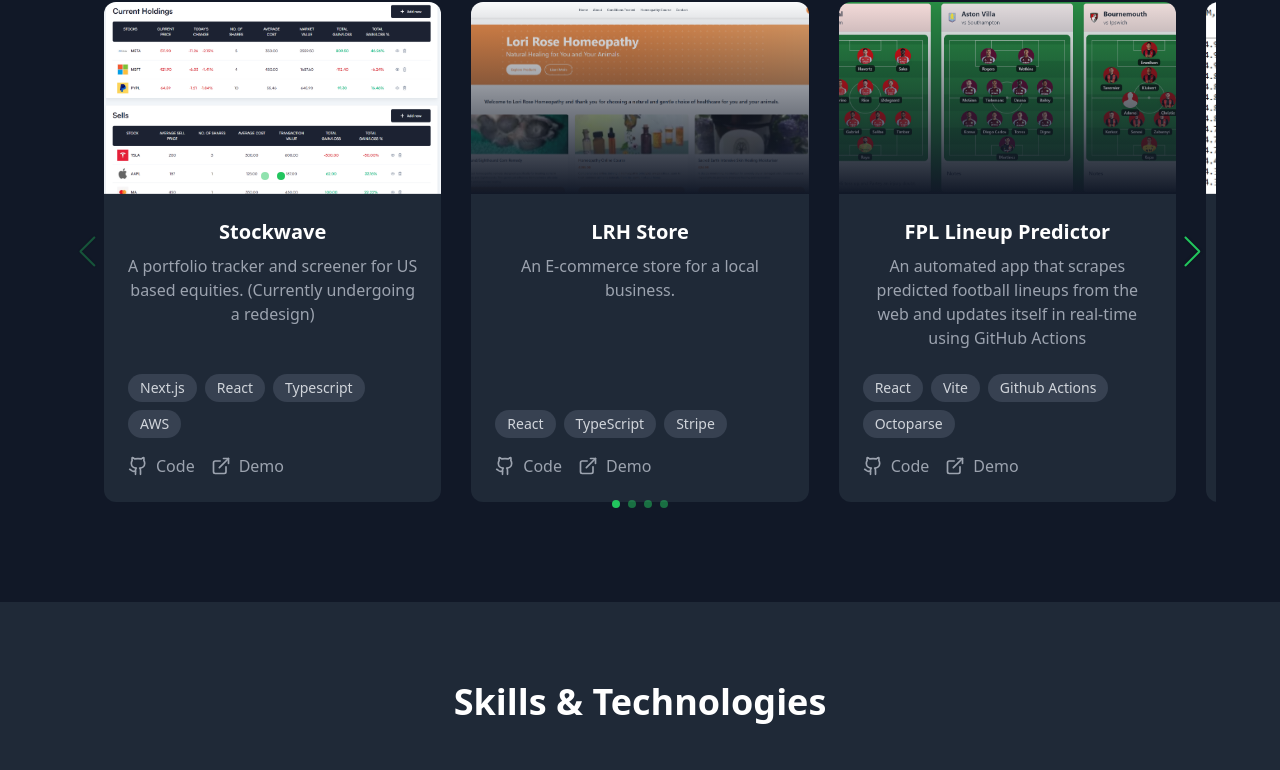
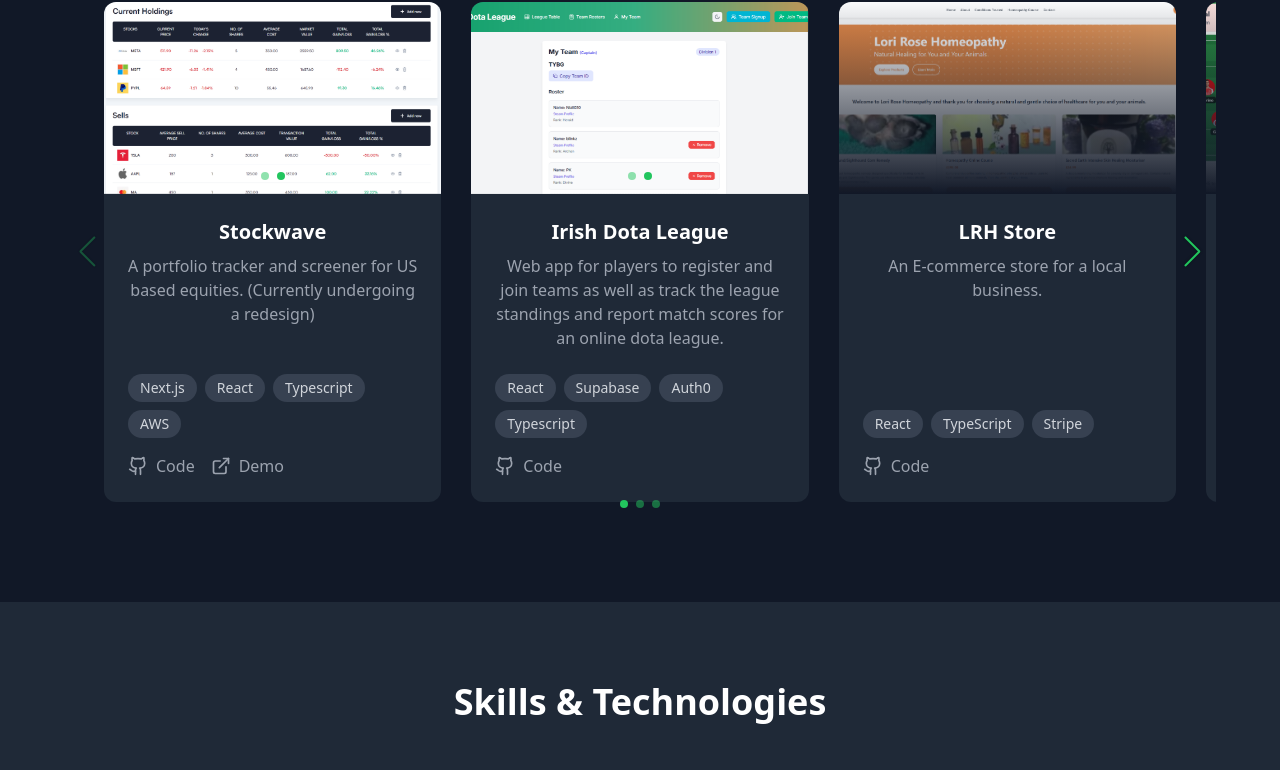
Before and after one commit to nmclawrence010/portwebsite, a React (Vite) app: page / in a window 1280 px wide. Shown: the part 986-1756 px from the top of the page. Built offline with nearby package versions, Linux system fonts and the light colour scheme.

Commit message:
Update Projects.tsx

```diff
--- a/src/components/Projects.tsx
+++ b/src/components/Projects.tsx
@@ -12,6 +12,8 @@ import fm2 from '/public/fmoutput.png';
 import animalmanagement from '/public/animalprofile.png';
 import lrhpic from '/public/lrhpic.png';
 import fpllineup from  '/public/fpllineup.png';
+import idlapp1 from  '/public/idlapp1.png';
+import idlapp2 from  '/public/idlapp2.png';
 
 
 const projects = [
@@ -26,13 +28,22 @@ const projects = [
     github: 'https://github.com/nmclawrence010/Stockwave',
     demo: 'https://stockwave.app/'
   },
+    {
+    title: 'Irish Dota League',
+    description: 'Web app for players to register and join teams as well as track the league standings and report match scores for an online dota league.',
+    images: [
+          idlapp1,
+          idlapp2
+    ],
+    tags: ['React', 'Supabase', 'Auth0', 'Typescript'],
+    github: 'https://github.com/nmclawrence010/Irish-Dota-League',
+  },
   {
     title: 'LRH Store',
     description: 'An E-commerce store for a local business.',
     image: lrhpic,
     tags: ['React', 'TypeScript', 'Stripe'],
     github: 'https://github.com/nmclawrence010/lrh-store',
-    demo: 'https://demo.com'
   },
   {
     title: 'FPL Lineup Predictor',
@@ -40,7 +51,6 @@ const projects = [
     image: fpllineup,
     tags: ['React', 'Vite', 'Github Actions', 'Octoparse'],
     github: 'https://github.com',
-    demo: 'https://demo.com'
   },
   {
     title: 'FM23 Position Calculator',
@@ -50,23 +60,8 @@ const projects = [
           fm2
     ],    tags: ['Python'],
     github: 'https://github.com/nmclawrence010/fm23-position-calculator',
-  },
-  {
-    title: 'Weather Dashboard',
-    description: 'Real-time weather monitoring dashboard with interactive maps and forecasting.',
-    image: 'https://images.unsplash.com/photo-1504608524841-42fe6f032b4b?auto=format&fit=crop&w=800&q=80',
-    tags: ['Vue.js', 'D3.js', 'OpenWeather API'],
-    github: 'https://github.com',
-    demo: 'https://demo.com'
-  },
-  {
-    title: 'Task Manager',
-    description: 'A collaborative task management platform with real-time updates and team features.',
-    image: 'https://images.unsplash.com/photo-1484480974693-6ca0a78fb36b?auto=format&fit=crop&w=800&q=80',
-    tags: ['React', 'Socket.io', 'MongoDB'],
-    github: 'https://github.com',
-    demo: 'https://demo.com'
   }
+
 ];
 
 export function Projects() {
```
